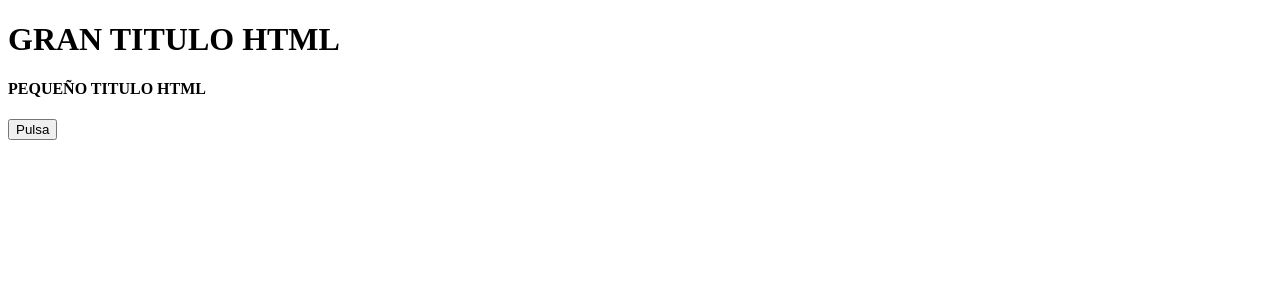
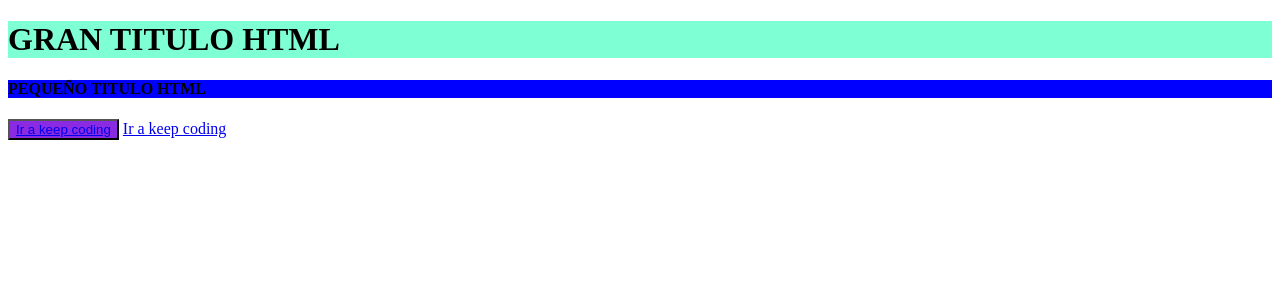
Before and after one commit to Dima-Sh13/Flask_Project, a Flask app: page / in a window 1280 px wide. Shown: the top 300 px of the page. Run offline with Flask 3, Linux system fonts and the light colour scheme.

Commit message:
Updated html

```diff
--- a/templates/hola.html
+++ b/templates/hola.html
@@ -5,9 +5,19 @@
     <meta name="viewport" content="width=device-width, initial-scale=1.0">
     <title>Document</title>
 </head>
+<style>
+    h1{background-color: aquamarine;}
+    h4{background-color: blue;}
+</style>
+<script>
+    alert()
+
+
+</script>
 <body>
-    <h1>GRAN TITULO HTML</h1>
+    <h1 style="border: 6cap;">GRAN TITULO HTML</h1>
     <h4>PEQUEÑO TITULO HTML</h4>
-    <button>Pulsa</button>
+    <button style="background-color: blueviolet;"><a href="https://online.keepcoding.io" target="_blank">Ir a keep coding</a></button>
+    <a href="https://online.keepcoding.io" target="_blank">Ir a keep coding</a>
 </body>
 </html>
```
